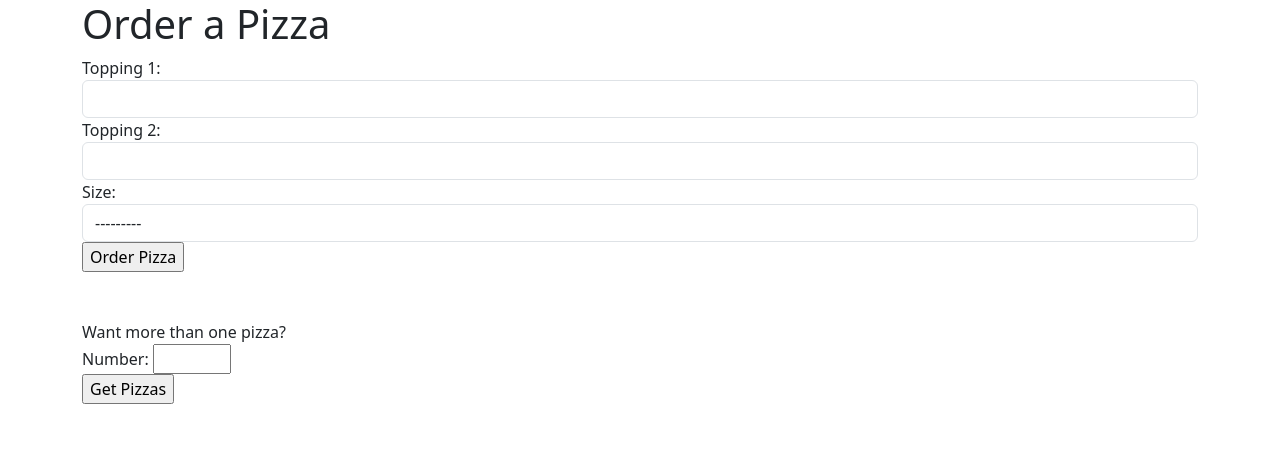
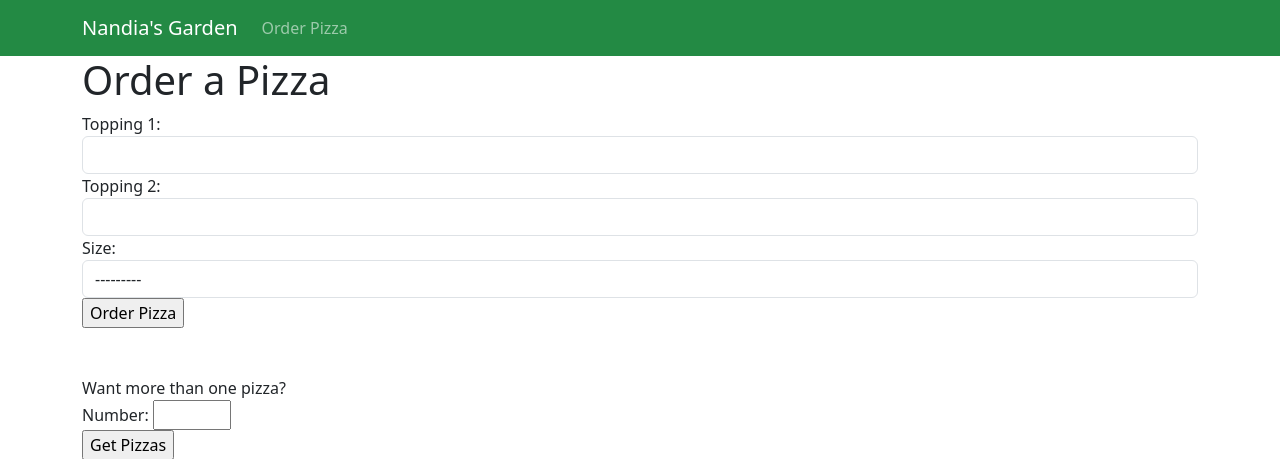
Before and after one commit to bcLego19/pythonTests, a Django app: page /order/ in a window 1280 px wide. Shown: the top 459 px of the page. Run offline with Django 5.2, Linux system fonts and the light colour scheme; data comes from the database, SQL or seed files in the repository; some libraries are stand-ins or nearby versions.

Commit message:
Update pizza templates to extend base template

```diff
--- /dev/null
+++ b/PythonDjango/nandiasgarden/pizza/templates/pizza/base.html
@@ -0,0 +1,28 @@
+<!doctype html>
+<html lang="en">
+  <head>
+    <meta charset="utf-8">
+    <meta name="viewport" content="width=device-width, initial-scale=1">
+    <title>Nandia's Garden</title>
+    <link href="https://cdn.jsdelivr.net/npm/bootstrap@5.3.3/dist/css/bootstrap.min.css" rel="stylesheet" integrity="sha384-QWTKZyjpPEjISv5WaRU9OFeRpok6YctnYmDr5pNlyT2bRjXh0JMhjY6hW+ALEwIH" crossorigin="anonymous">
+  </head>
+  <nav class="navbar navbar-expand-lg navbar-dark" style="background-color: #238a44;">
+    <div class="container">
+        <a class="navbar-brand" href="{% url 'home' %}">Nandia's Garden</a>
+        <div class="collapse navbar-collapse" id="navbarNav">
+            <ul class="navbar-nav">
+                <li class="nav-item active">
+                    <a class="nav-link" href="{% url 'order' %}">Order Pizza</a>
+                </li>
+            </ul>
+        </div>
+    </div>
+  </nav>
+  <body>
+
+    {% block 'body' %}
+    {% endblock %}
+
+    <script src="https://cdn.jsdelivr.net/npm/bootstrap@5.3.3/dist/js/bootstrap.bundle.min.js" integrity="sha384-YvpcrYf0tY3lHB60NNkmXc5s9fDVZLESaAA55NDzOxhy9GkcIdslK1eN7N6jIeHz" crossorigin="anonymous"></script>
+  </body>
+</html>
--- a/PythonDjango/nandiasgarden/pizza/templates/pizza/order.html
+++ b/PythonDjango/nandiasgarden/pizza/templates/pizza/order.html
@@ -1,12 +1,6 @@
-<!doctype html>
-<html lang="en">
-  <head>
-    <meta charset="utf-8">
-    <meta name="viewport" content="width=device-width, initial-scale=1">
-    <title>Nandia's Garden</title>
-    <link href="https://cdn.jsdelivr.net/npm/bootstrap@5.3.3/dist/css/bootstrap.min.css" rel="stylesheet" integrity="sha384-QWTKZyjpPEjISv5WaRU9OFeRpok6YctnYmDr5pNlyT2bRjXh0JMhjY6hW+ALEwIH" crossorigin="anonymous">
-  </head>
-  <body>
+{% extends 'pizza/base.html' %}
+{% block 'body' %}
+
     {% load widget_tweaks %}
 
     <div class="container">
@@ -41,6 +35,4 @@
 
     </div>
 
-    <script src="https://cdn.jsdelivr.net/npm/bootstrap@5.3.3/dist/js/bootstrap.bundle.min.js" integrity="sha384-YvpcrYf0tY3lHB60NNkmXc5s9fDVZLESaAA55NDzOxhy9GkcIdslK1eN7N6jIeHz" crossorigin="anonymous"></script>
-  </body>
-</html>
+{% endblock %}
```
